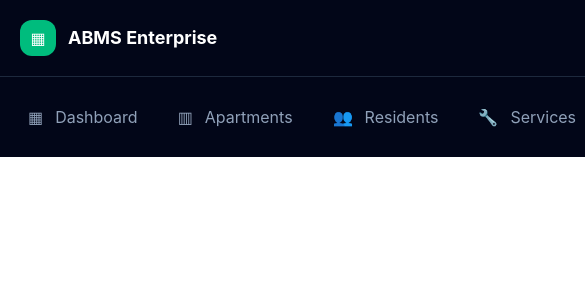
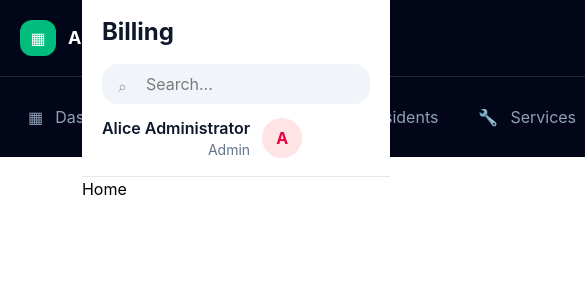
Before and after one commit to Cabdisamad-pixel/Apartment-managment, a React (Vite) app: page / in a window 390 px wide. Shown: the top 300 px of the page, 585 px wide, since content can reach past the window. Built offline with nearby package versions, Linux system fonts and the light colour scheme.

Commit message:
updating the style of resedints table

```diff
--- a/src/Pages/Resident.jsx
+++ b/src/Pages/Resident.jsx
@@ -286,7 +286,7 @@ export default function Resident() {
   }
 
   return (
-    <div className="mx-auto max-w-6xl px-6 py-10">
+    <div className="mx-auto w-full px-6 py-10">
       <div className="mb-6 flex flex-wrap items-start justify-between gap-4">
         <div>
           <h1 className="text-3xl font-bold tracking-tight text-gray-900">Residents</h1>
--- a/src/components/Layout/Header.jsx
+++ b/src/components/Layout/Header.jsx
@@ -7,7 +7,7 @@ function Header() {
 
 
   return (
-    <header className="flex flex-col gap-4 border-b border-slate-200 bg-white px-5 py-4 md:flex-row md:items-center md:justify-between md:px-8">
+    <header className="flex flex-col gap-4 border-b max-w-full border-slate-200 bg-white px-5 py-4 md:flex-row md:items-center md:justify-between md:px-5">
       <h2 className="text-2xl font-bold text-slate-900">Billing</h2>
 
       <div className="flex flex-col gap-3 sm:flex-row sm:items-center">
--- a/src/components/Layout/Layout.jsx
+++ b/src/components/Layout/Layout.jsx
@@ -8,11 +8,13 @@ const Layout = () => {
     return (
         <>
 
-            <div className="w-full flex justify-start items-start min-h-screen ">
+            <div className="w-full flex justify-start items-start min-h-screen relative ">
                 <Sidebar />
-                <div className="w-[80%] flex flex-col min-h-screen bg-slate-50">
+                <div className="w-[79%] overflow-scroll flex flex-col min-h-screen absolute right-0 top-0">
                     <Header />
-                    <Outlet />
+                    <div className="w-full h-full">
+                        <Outlet />
+                    </div>
                 </div>
             </div>
         </>
--- a/src/components/Layout/Sidebar.jsx
+++ b/src/components/Layout/Sidebar.jsx
@@ -14,7 +14,7 @@ function Sidebar() {
   ];
 
   return (
-    <aside className="basis-[20%] bg-slate-950 text-slate-300 md:min-h-screen md:w-64">
+    <aside className="basis-[20%] bg-slate-950 text-slate-300 md:min-h-screen md:w-64 fixed">
       <div className="flex items-center gap-3 border-b border-slate-800 px-5 py-5">
         <div className="flex h-9 w-9 items-center justify-center rounded-xl bg-emerald-500 text-white">
           ▦
```
